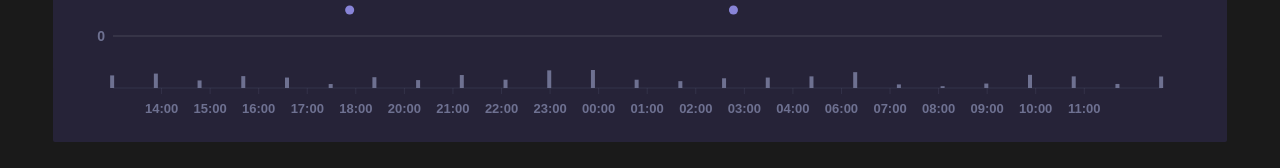
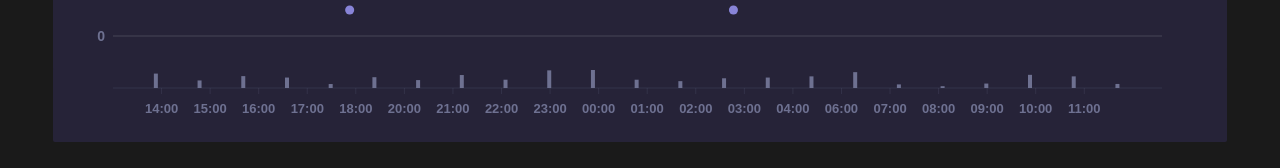
Before and after one commit to lirbre/lumx-studios-test, a Next.js app: page / in a window 1280 px wide. Shown: the part 730-898 px from the top of the page. Built offline with nearby package versions, Linux system fonts and the light colour scheme.

Commit message:
fix[scatter]: UI more accurate to figma

```diff
--- a/src/components/_charts/data.ts
+++ b/src/components/_charts/data.ts
@@ -109,8 +109,7 @@ export const barsData = [
   { timestamp: Date.now() + 21 * HOUR_TO_SEC, quantity: 0.366 },
   { timestamp: Date.now() + 22 * HOUR_TO_SEC, quantity: 0.3232 },
   { timestamp: Date.now() + 23 * HOUR_TO_SEC, quantity: 0.1123 },
-  { timestamp: Date.now() + 24 * HOUR_TO_SEC, quantity: 0.32 },
-  { timestamp: Date.now(), quantity: 0.35 }
+  { timestamp: Date.now() + 24 * HOUR_TO_SEC, quantity: 0 }
 ]
 
 export const scatterDomain = [Date.now(), Date.now() + 23 * HOUR_TO_SEC]
```
Also changed, not shown: 1 other file (tests, documents, lock files or other folders).
